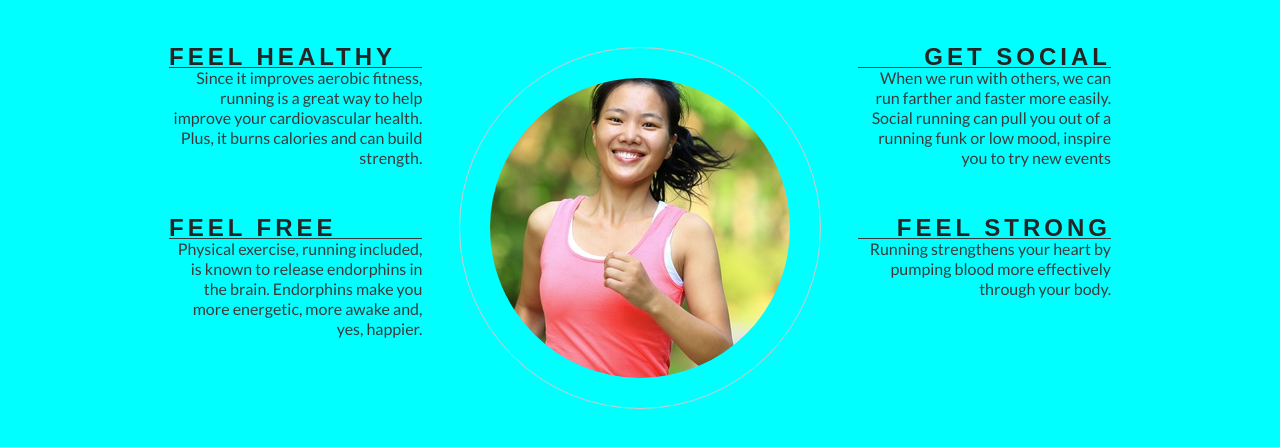
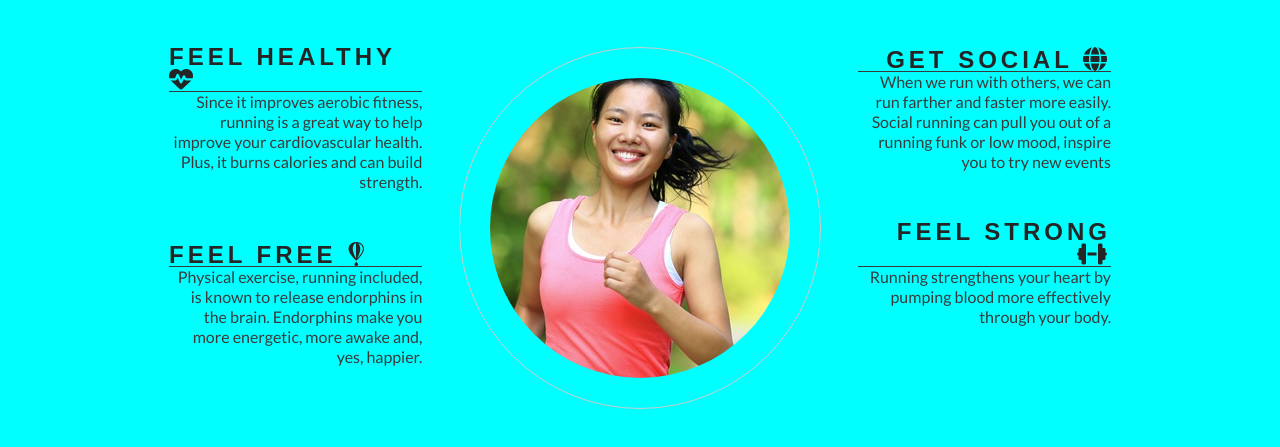
Before and after one commit to colmhaugh/Love-Running, a plain HTML site: page index.html in a window 1280 px wide. Shown: the part 749-1196 px from the top of the page. Drawn offline with nearby package versions, Linux system fonts and the light colour scheme.

Commit message:
add font awesome icons to ethos section

```diff
--- a/index.html
+++ b/index.html
@@ -45,14 +45,14 @@
         <h2 id="welcome">Why Love Running With Us?</h2>
         <div id="left-about">
             <div class="left-about-heading">
-                <h2>Feel Healthy</h2>
+                <h2>Feel Healthy <i class="fas fa-heartbeat"></i></h2>
                 <hr>
                 <p>
                     Since it improves aerobic fitness, running is a great way to help improve your cardiovascular health. Plus, it burns calories and can build strength.
                 </p>
             </div>
             <div class="left-about-heading">
-                <h2>Feel Free</h2>
+                <h2>Feel Free <i class="fab fa-fly"></i></h2>
                 <hr>
                 <p>
                     Physical exercise, running included, is known to release endorphins in the brain. Endorphins make you more energetic, more awake and, yes, happier.
@@ -62,14 +62,14 @@
         </div>
         <div id="right-about">
             <div class="right-about-heading">
-                <h2>Get Social</h2>
+                <h2>Get Social <i class="fas fa-globe"></i></h2>
                 <hr>
                 <p>
                     When we run with others, we can run farther and faster more easily. Social running can pull you out of a running funk or low mood, inspire you to try new events
                 </p>
             </div>
             <div class="right-about-heading">
-                <h2>Feel Strong</h2>
+                <h2>Feel Strong <i class="fas fa-dumbbell"></i></h2>
                 <hr>
                 <p>
                     Running strengthens your heart by pumping blood more effectively through your body.
@@ -92,6 +92,8 @@
     <footer>
         social media links
     </footer>
+    <!-- font awesome -->
+    <script src="https://kit.fontawesome.com/8f8d7c9506.js" crossorigin="anonymous"></script>
 </body>
 
 </html>
```
